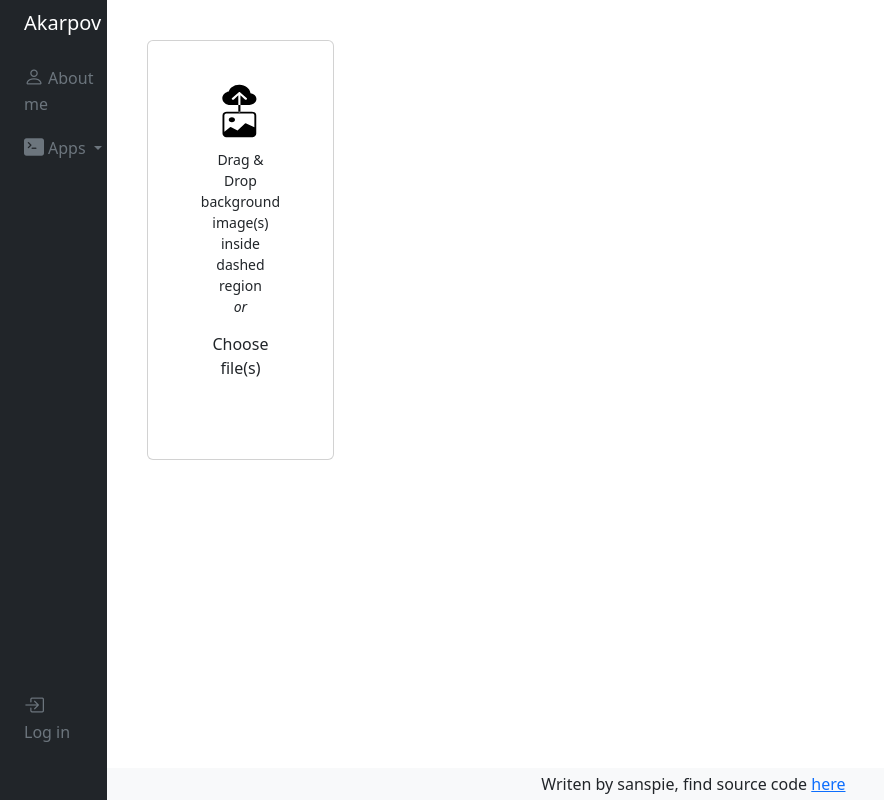
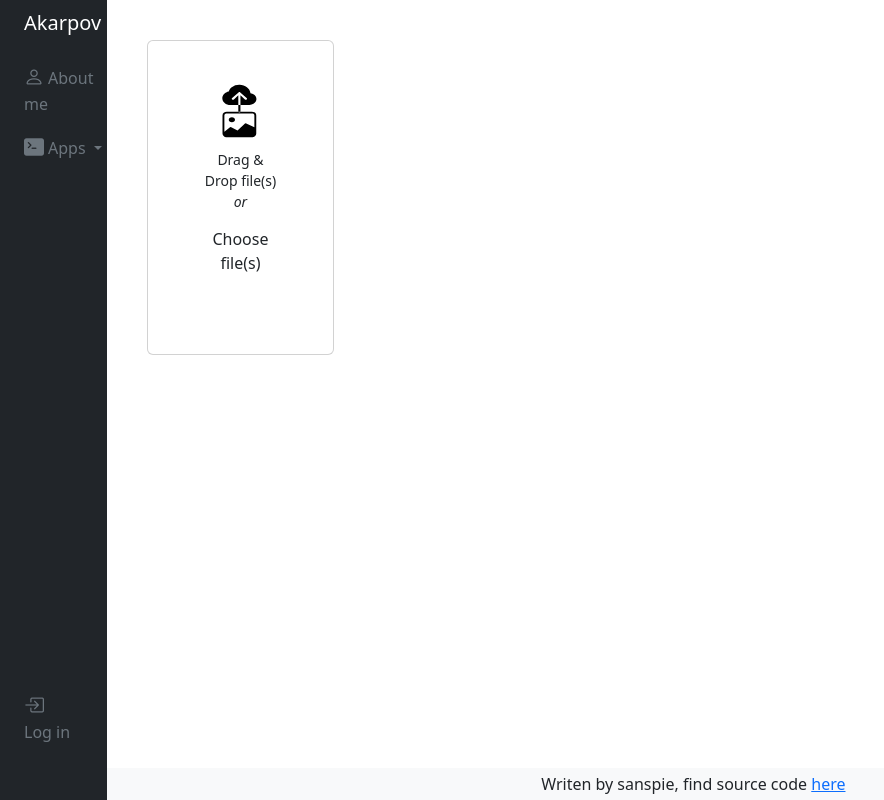
Before and after one commit to Alexander-D-Karpov/akarpov, a Django app: template akarpov/templates/files/list.html in a window 1280 px wide. Shown: the whole page, without its empty margins (0-884 px from the left). Run offline with Django 4.2, Linux system fonts and the light colour scheme; the template is opened without the code that fills it, so the values that code supplies are empty; some libraries are stand-ins or nearby versions.

Commit message:
updated file upload

```diff
--- a/akarpov/templates/base.html
+++ b/akarpov/templates/base.html
@@ -97,7 +97,7 @@
                     </div>
                 </div>
             </div>
-            <div class="col d-flex flex-column h-sm-100">
+            <div id="body" class="col d-flex flex-column h-sm-100">
                 <main class="row overflow-aut px-lg-4">
                     <div class="col pt-4">
                          {% if messages %}
--- a/akarpov/templates/files/list.html
+++ b/akarpov/templates/files/list.html
@@ -45,8 +45,8 @@
         <svg class="upload_svg" width="60" height="60" aria-hidden="true">
           <use href="#icon-imageUpload"></use>
         </svg>
-        <p class="small my-2">Drag &amp; Drop background image(s) inside dashed region<br><i>or</i></p>
-        <input multiple class="position-absolute invisible" id="chunked_upload" type="file" name="the_file">
+        <p class="small my-2">Drag &amp; Drop file(s) <br><i>or</i></p>
+        <input class="position-absolute invisible" id="chunked_upload" type="file" name="the_file">
         <label class="btn btn-upload mb-3" for="chunked_upload">Choose file(s)</label>
         <div class="upload_gallery d-flex flex-wrap justify-content-center gap-3 mb-0"></div>
       </fieldset>
@@ -118,11 +118,13 @@
     var md5 = "",
         csrf = $("input[name='csrfmiddlewaretoken']")[0].value,
         form_data = [{"name": "csrfmiddlewaretoken", "value": csrf}];
+
     function calculate_md5(file, chunk_size) {
       var slice = File.prototype.slice || File.prototype.mozSlice || File.prototype.webkitSlice,
           chunks = Math.ceil(file.size / chunk_size),
           current_chunk = 0,
           spark = new SparkMD5.ArrayBuffer();
+
       function onload(e) {
         spark.append(e.target.result);  // append chunk
         current_chunk++;
@@ -132,6 +134,7 @@
           md5 = spark.end();
         }
       };
+
       function read_next_chunk() {
         var reader = new FileReader();
         reader.onload = onload;
@@ -141,21 +144,31 @@
       };
       read_next_chunk();
     }
-    let ind = 0;
-    let files = []
+
+    let body = $("#body")
+    let cur = false
     $("#chunked_upload").fileupload({
       url: "{% url 'files:api_chunked_upload' %}",
       dataType: "json",
       maxChunkSize: 1000000, // Chunks of 1000 kB
       formData: form_data,
+      prependFiles: true,
+      dropZone: body,
+      pasteZone: body,
       sequentialUploads: true,
+      autoUpload: false,
       add: function(e, data) { // Called before starting upload
-        files.push(data.files[0])
-        calculate_md5(files[ind], 1000000);  // Again, chunks of 1000 kB
-        data.submit();
-        $("#progress").css("display", "flex");
+        if (cur !== true){
+          cur = true
+          console.log("add", data.files[0])
+          form_data.splice(1);
+          calculate_md5(data.files[0], 1000000);
+          data.submit();
+          $("#progress").css("display", "flex");
+        }
       },
       chunkdone: function (e, data) { // Called after uploading each chunk
+        console.log("chunkdone", data.files[0])
         if (form_data.length < 2) {
           form_data.push(
             {"name": "upload_id", "value": data.result.upload_id}
@@ -167,6 +180,7 @@
         sel.text(progress + "%");
       },
       done: function (e, data) { // Called when the file has completely uploaded
+        console.log("done", data.files[0])
         $.ajax({
           type: "POST",
           url: "{% url 'files:api_chunked_upload_complete' %}",
@@ -188,11 +202,8 @@
             $("#progress-message").empty()
           }
         });
-        ind ++;
-        if (ind !== files.length){
-        calculate_md5(files[ind], 1000000);
+        cur = false
         }
-      },
     })
   </script>
 {% endblock %}
--- a/akarpov/users/models.py
+++ b/akarpov/users/models.py
@@ -1,6 +1,6 @@
 from django.contrib.auth.models import AbstractUser
 from django.core.validators import MinValueValidator
-from django.db.models import CharField, IntegerField, TextField
+from django.db.models import BigIntegerField, CharField, TextField
 from django.urls import reverse
 from django.utils.translation import gettext_lazy as _
 
@@ -22,7 +22,7 @@ class User(AbstractUser, BaseImageModel, ShortLink):
     last_name = None  # type: ignore
 
     # files
-    left_file_upload = IntegerField(
+    left_file_upload = BigIntegerField(
         "Left file upload(in bites)", default=0, validators=[MinValueValidator(0)]
     )
 
```
Also changed, not shown: akarpov/users/migrations/0008_alter_user_left_file_upload.py (added).
